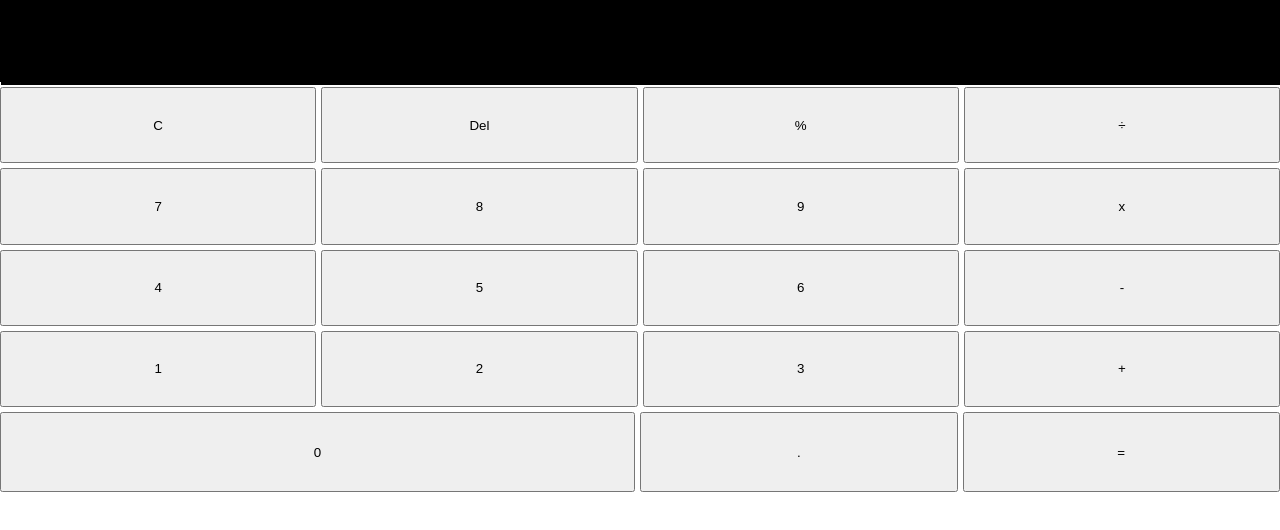
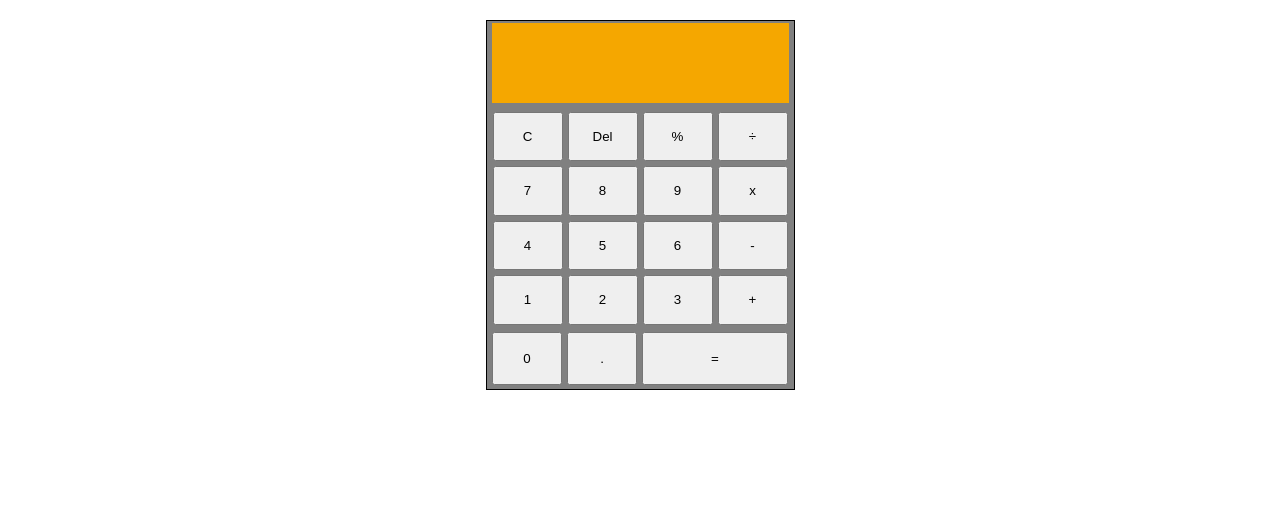
Before and after one commit to sallaheb/calculator-challenge, a plain HTML site: page index.html in a window 1280 px wide. Drawn offline with Linux system fonts and the light colour scheme.

Commit message:
updating files after styling

```diff
--- a/index.html
+++ b/index.html
@@ -1,16 +1,15 @@
 <html lang="en">
   <head>
-  <meta charset="UTF-8">
-  <meta http-equiv="X-UA-Compatible" content="IE=edge">
-  <meta name="viewport" content="width=device-width, initial-scale=1.0">
+    <meta charset="UTF-8" />
+    <meta http-equiv="X-UA-Compatible" content="IE=edge" />
+    <meta name="viewport" content="width=device-width, initial-scale=1.0" />
     <title>Calculator</title>
-  <link rel="stylesheet" href="main.css">
-  <script src="app.js"async defer></script>
-
+    <link rel="stylesheet" href="main.css" />
+    <script src="app.js" async defer></script>
   </head>
   <body>
     <main>
-    <section class="outer-conainer" >
+      <section class="outer-conainer">
         <div class="screendisplay">
           <div class="screendisplay__top"></div>
           <div class="screendisplay__bottom"></div>
@@ -38,9 +37,7 @@
           <button class="num">.</button>
           <button id="equalsign">=</button>
         </div>
-
       </section>
     </main>
-
   </body>
 </html>
--- a/main.css
+++ b/main.css
@@ -1,39 +1,52 @@
 * {
   margin: 0;
   padding: 0;
+  box-sizing: border-box;
+}
+
+.outer-conainer {
+  width: 309px;
+  height: 370px;
+  background-color: grey;
+  border: 1px black solid;
+  display: grid;
+  margin: 0 auto;
+  justify-items: center;
+  margin-top: 20px;
 }
 
 .Buttons-topsection {
   display: grid;
-  grid-template-columns: repeat(4, 1fr);
-  height: 20rem;
+  grid-template-columns: repeat(4, 70px);
+  height: 213px;
   gap: 5px;
 }
 
 .Button-bottomsection {
   display: grid;
-  grid-template-columns: 2fr 1fr 1fr;
-  height: 5rem;
+  grid-template-columns: 70px 70px 146px;
+  height: 53px;
   gap: 5px;
-  margin-top: 5px;
+  margin-top: 4px;
 }
 
 .screendisplay {
+  width: 300px;
   height: 5rem;
-  border: 1px black solid;
+  border: none;
   margin-bottom: 5px;
+  margin-left: 3px;
+  margin-top: 2px;
 }
 .screendisplay__top {
-  color: white;
-  background: black;
-  width: 100vw;
+  color: black;
+  background: #f5a700;
   height: 2.5rem;
-  border: 1px black solid;
+  width: 297px;
 }
 .screendisplay__bottom {
-  color: white;
-  background: black;
-  width: 100vw;
+  color: black;
+  background: #f5a700;
   height: 2.5rem;
-  border: 1px black solid;
+  width: 297px;
 }/*# sourceMappingURL=main.css.map */
```
Lines whose indentation alone changed are shown as unchanged.
